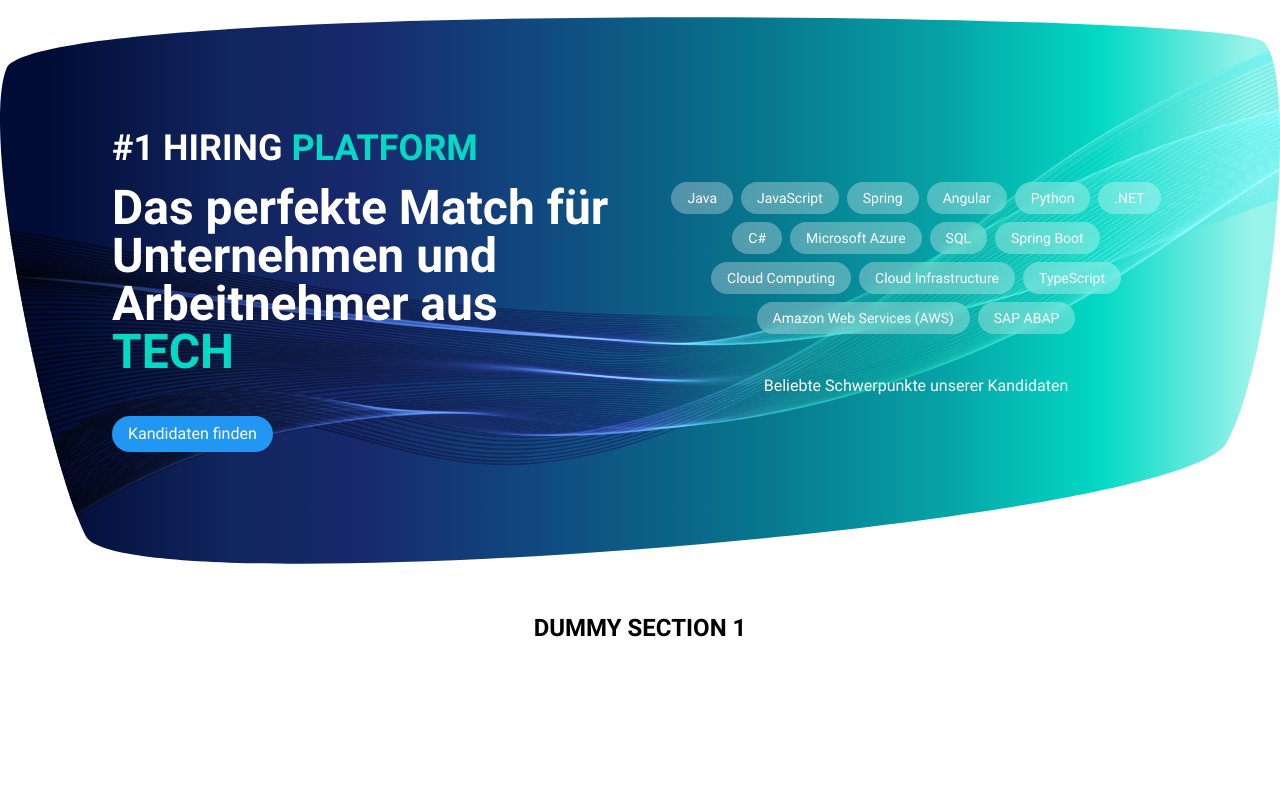
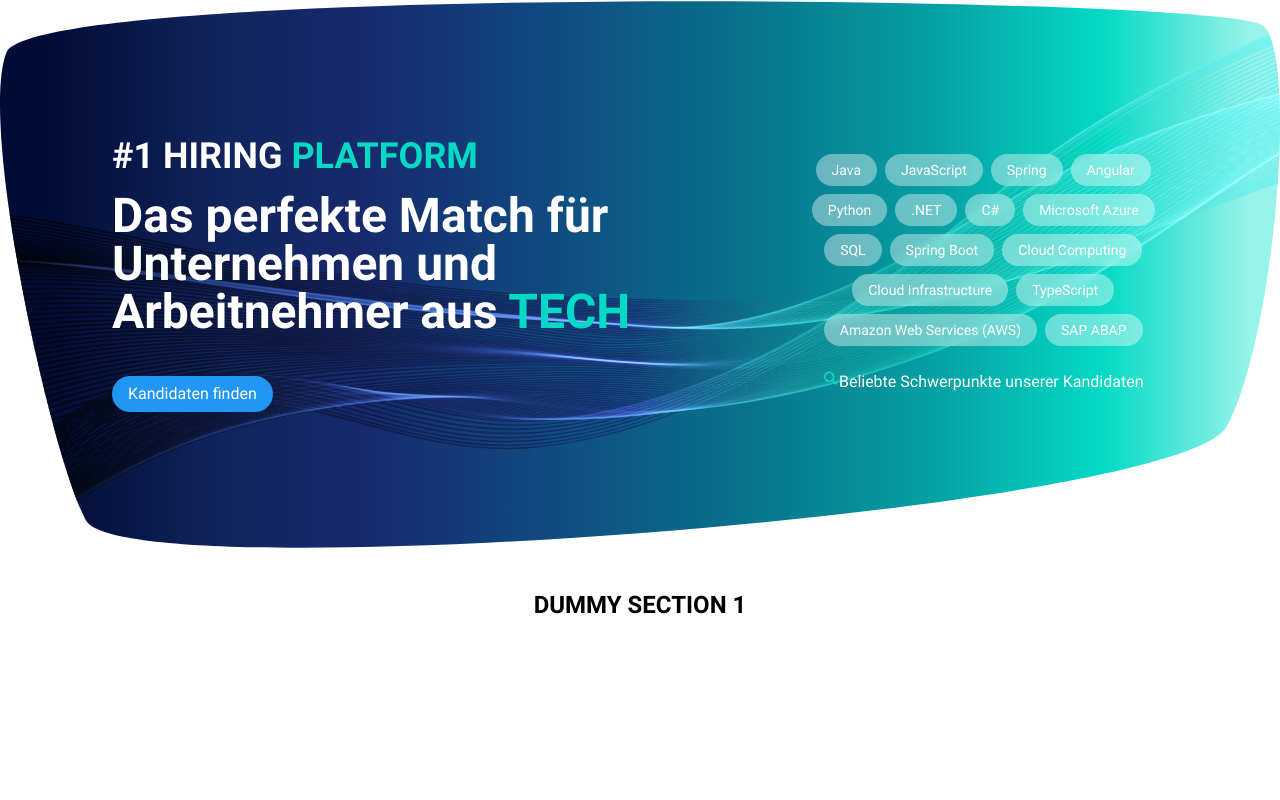
Before and after one commit to Nagell/cta, a Vue app: page / in a window 1280 px wide. Shown: the top 800 px of the page. Built offline with nearby package versions, Linux system fonts and the light colour scheme.

Commit message:
feat: further styling, added search icon

```diff
--- a/src/components/molecules/MCta.vue
+++ b/src/components/molecules/MCta.vue
@@ -65,6 +65,7 @@
       </template>
     </header>
     <div class="m-cta__content">
+      <div class="m-cta__tags-container">
         <div class="m-cta__tags">
           <template v-if="skillLinks?.length">
             <AButton
@@ -74,10 +75,13 @@
               color="white-transparent"
               size="base"
               :label="tag.label"
+              additional-classes="m-cta__tag"
             />
           </template>
         </div>
-      <p class="mt-6">
+      </div>
+      <p class="m-cta__info">
+        <i class="icon icon--search-green text-white" />
         {{ props.dictSkillsLabel }}
       </p>
     </div>
--- /dev/null
+++ b/src/styles/_base/icons.pcss
@@ -0,0 +1,17 @@
+@layer base {
+    .icon {
+        @apply
+        aspect-square
+        inline-block
+        bg-contain
+        bg-no-repeat
+        bg-center
+        w-[1em]
+        h-[1em]
+        align-text-top
+    }
+
+    .icon--search-green {
+        background-image: url("./src/assets/icons/search-green.svg");
+    }
+}
--- /dev/null
+++ b/src/styles/_base/scrollbar.pcss
@@ -0,0 +1,31 @@
+@layer base {
+    :root {
+        --scroll-bar-color: rgb(var(--color-white) / 0.5);
+        --scroll-bar-bg-color: theme('colors.transparent');
+        --scroll-bar-corner-color: theme('colors.transparent');
+
+
+        &::-webkit-scrollbar-corner { background: var(--scroll-bar-corner-color); }
+
+        & * {
+            scrollbar-width: thin;
+            scrollbar-color: var(--scroll-bar-color) var(--scroll-bar-bg-color);
+        }
+
+
+        & *::-webkit-scrollbar {
+            width: 4px;
+            height: 4px;
+        }
+
+        & *::-webkit-scrollbar-track {
+            background: var(--scroll-bar-bg-color);
+        }
+
+        & *::-webkit-scrollbar-thumb {
+            background-color: var(--scroll-bar-color);
+            border-radius: 20px;
+            border: 3px solid var(--scroll-bar-bg-color);
+        }
+    }
+}
--- a/src/styles/_components/atoms/action/button.pcss
+++ b/src/styles/_components/atoms/action/button.pcss
@@ -38,7 +38,7 @@
     .a-btn--c-white-transparent {
         @apply
         bg-white
-        bg-opacity-30
+        bg-opacity-40
         text-white
         backdrop-blur-sm;
     }
--- a/src/styles/_components/molecules/cta.pcss
+++ b/src/styles/_components/molecules/cta.pcss
@@ -7,6 +7,7 @@
         items-center
         gap-8
 
+        w-full
         max-w-[1440px]
 
         aspect-[7/3]
@@ -19,7 +20,7 @@
         pt-[25%]
         pb-[15%]
         mx-[-20%]
-        px-[25%]
+        px-[5%]
 
         text-white
         @container-normal;
@@ -32,7 +33,7 @@
             @apply
             grid
             grid-cols-2
-            gap-12
+            gap-12;
         }
     }
 
@@ -44,7 +45,15 @@
             my-0
             py-[10%]
             mx-auto
-            px-28
+            px-28;
+
+            grid-template-columns: 1fr 40%;
+        }
+    }
+
+    @screen xl {
+        .m-cta {
+            grid-template-columns: 1fr 35%;
         }
     }
 
@@ -69,7 +78,7 @@
     .m-cta__action {
         @apply
         w-[80%]
-        md:w-auto
+        md:w-auto;
     }
 
     .m-cta__content {
@@ -79,16 +88,75 @@
         flex-wrap
         justify-center
         items-center
-        gap-4;
+        w-full;
+    }
+
+    @screen md {
+        .m-cta__content {
+            @apply
+            flex
+            flex-wrap
+            justify-center
+            items-center
+            gap-6;
+        }
+    }
+
+    .m-cta__tags-container {
+        @apply
+        flex
+        w-full
+        overflow-x-auto
+
+        u-mask-to-transparent-v;
+
+        --mask-width: 10%;
+        mask-image: var(--mask-image-content);
+
+
+        -ms-overflow-style: none!important;
+        scrollbar-width: thin!important;
+        &::-webkit-scrollbar {
+            display: none!important;
+        }
+    }
+
+    @screen md {
+        .m-cta__tags-container {
+            mask-image: none;
+        }
     }
 
     .m-cta__tags {
         @apply
+        flex-auto
+        flex-shrink-0
         flex
-        flex-wrap
-        justify-center
-        items-center
-        gap-x-2
-        gap-y-2;
+        gap-2
+        px-[10%]
+        pb-4;
     }
+
+    @screen md {
+        .m-cta__tags {
+            @apply
+            flex-shrink
+            justify-center
+            flex-wrap
+            pb-0
+            px-0;
+        }
+    }
+
+    .m-cta__tag {
+        @apply flex-shrink-0;
+    }
+
+    .m-cta__info {
+        @apply
+        hidden
+        md:flex
+    }
+
+
 }
--- a/src/styles/_components/organisms/section.pcss
+++ b/src/styles/_components/organisms/section.pcss
@@ -8,13 +8,13 @@
 
         &:not(:first-child) {
             @apply
-            py-8;
+            py-10;
         }
     }
 
     .o-section--dummy {
         @apply
-        h-60
+        h-80
         text-2xl
 
         bg-white;
@@ -22,7 +22,7 @@
 
     .o-section--dummy-gradient {
         @apply
-        h-60
+        h-80
         text-white
         text-2xl
 
--- a/src/styles/_utilities/common.pcss
+++ b/src/styles/_utilities/common.pcss
@@ -12,4 +12,14 @@
             theme(colors.gradient.100) 97%
         );
     }
+
+    .u-mask-to-transparent-v {
+        --mask-image-content: linear-gradient(
+            to right,
+            transparent 0%,
+            black var(--mask-width),
+            black calc(100% - var(--mask-width)),
+            transparent
+        );
+    }
 }
--- a/src/styles/base.pcss
+++ b/src/styles/base.pcss
@@ -1,2 +1,4 @@
 @import './_base/font.pcss';
 @import './_base/color.pcss';
+@import './_base/icons.pcss';
+@import './_base/scrollbar.pcss';
```
Also changed, not shown: src/assets/icons/search-green.svg (added), 1 other file (tests, documents, lock files or other folders). Lines whose indentation alone changed are shown as unchanged.
